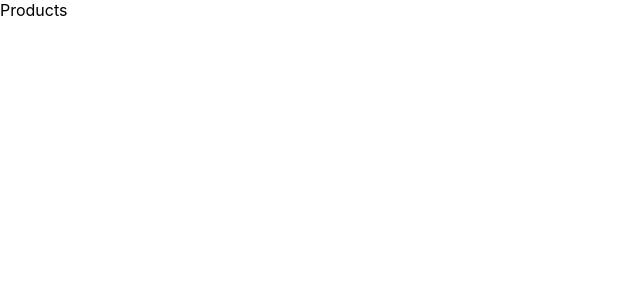
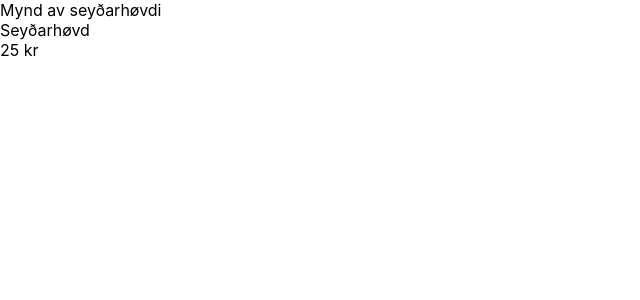
Before and after one commit to olavurellefsen/microserviceshop, a React (Create React App) app: page /products in a window 1280 px wide. Shown: the top 300 px of the page, without its empty margins (0-640 px from the left). Built offline with nearby package versions, Linux system fonts and the light colour scheme.

Commit message:
Basic product list and styled componets

```diff
--- a/package.json
+++ b/package.json
@@ -6,7 +6,8 @@
     "react": "^16.6.3",
     "react-dom": "^16.6.3",
     "react-router-dom": "^4.3.1",
-    "react-scripts": "2.1.1"
+    "react-scripts": "2.1.1",
+    "styled-components": "^4.1.1"
   },
   "scripts": {
     "start": "react-scripts start",
--- a/src/App.js
+++ b/src/App.js
@@ -1,5 +1,6 @@
 import React, { Component } from 'react';
 import { BrowserRouter as Router, Switch, Route } from 'react-router-dom';
+import { Products } from './Products/Products'
 import './App.css';
 
 class App extends Component {
@@ -7,7 +8,7 @@ class App extends Component {
     return (
       <Router>
         <Switch>
-          <Route path="/products" render={() => 'Products'} />
+          <Route path="/products" render={() => <Products />} />
           <Route exact path="/" render={() =>
             <div className="App">
               <header className="App-header">
@@ -17,8 +18,6 @@ class App extends Component {
                 <a
                   className="App-link"
                   href="/products"
-                  target="_blank"
-                  rel="noopener noreferrer"
                 >
                   The ultimate shopping experience
                 </a>
--- /dev/null
+++ b/src/Products/Product.style.js
@@ -0,0 +1,16 @@
+import styled from 'styled-components';
+
+export const ProductList = styled.div`
+`;
+
+export const ProductEntry = styled.div`
+`;
+
+export const ProductImage = styled.div`
+`;
+
+export const ProductName = styled.div`
+`;
+
+export const ProductPrice = styled.div`
+`;
--- /dev/null
+++ b/src/Products/Products.js
@@ -0,0 +1,18 @@
+import React from 'react';
+import {
+  ProductList,
+  ProductEntry,
+  ProductImage,
+  ProductName,
+  ProductPrice
+} from './Product.style';
+
+export const Products = () => (
+  <ProductList>
+    <ProductEntry>
+      <ProductImage>Mynd av seyðarhøvdi</ProductImage>
+      <ProductName>Seyðarhøvd</ProductName>
+      <ProductPrice>25 kr</ProductPrice>
+    </ProductEntry>
+  </ProductList>
+);
```
Also changed, not shown: 1 other file (tests, documents, lock files or other folders).
